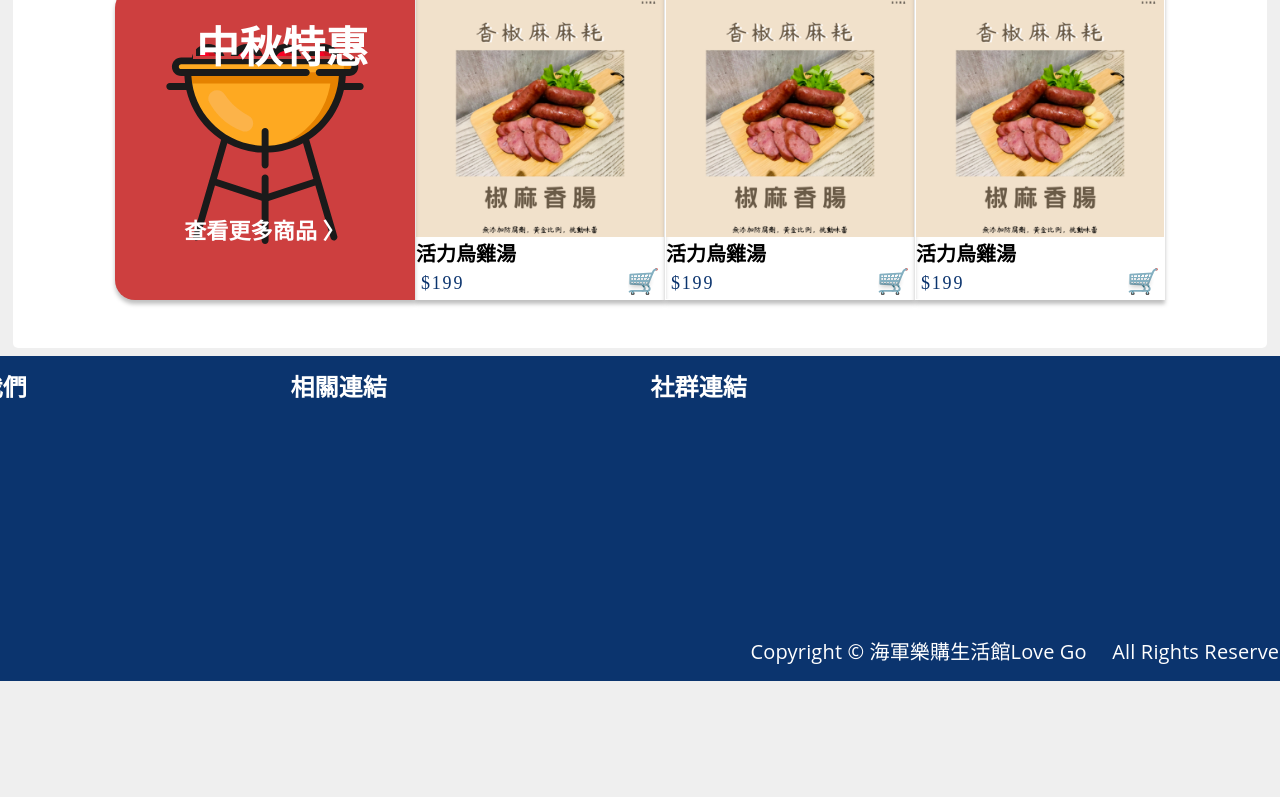
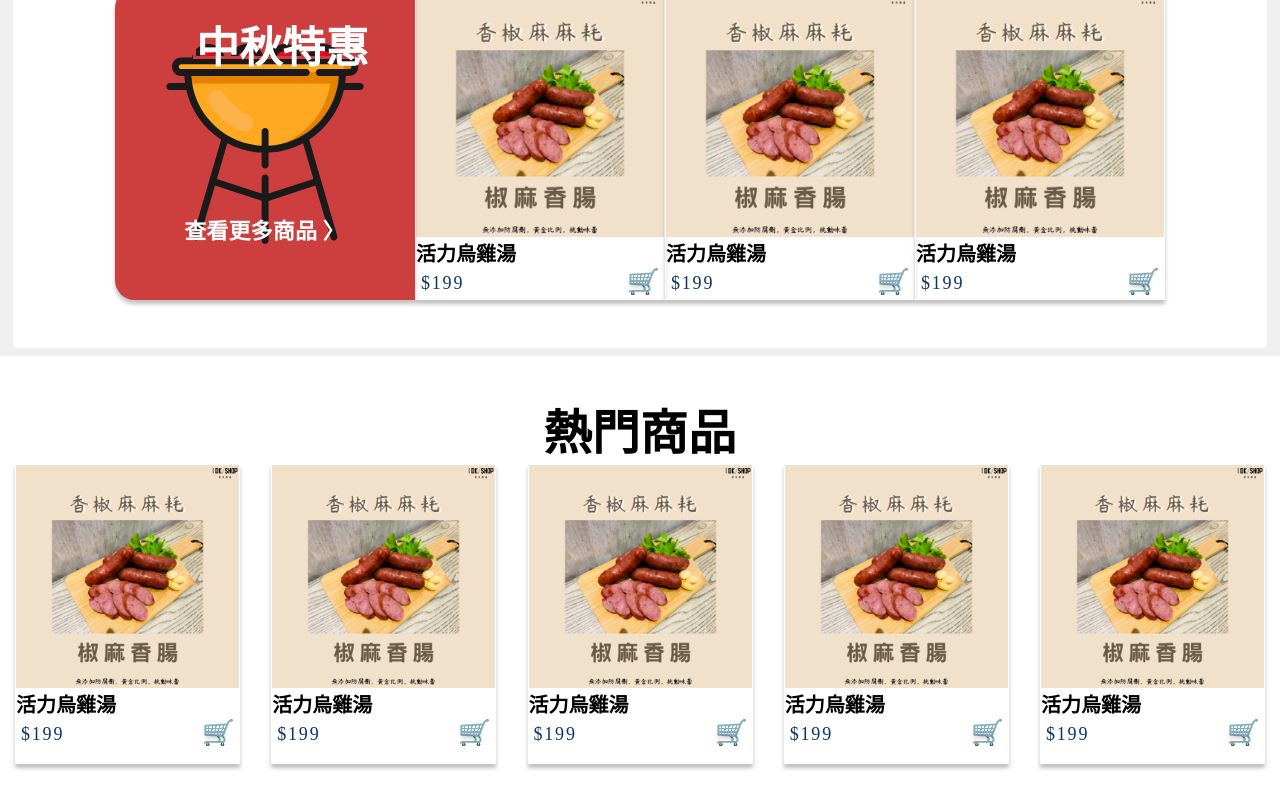
Before and after one commit to jiweihong0/lovego-frontend, a React (Create React App) app: page /lovego-frontend/product/1 in a window 1280 px wide. Shown: the part 2000-2797 px from the top of the page. Before the commit the page ends 2681 px from the top, so only its background shows below. Built offline with nearby package versions, Linux system fonts and the light colour scheme.

Commit message:
feat:熱門商品

```diff
--- a/src/App.js
+++ b/src/App.js
@@ -4,6 +4,7 @@ import Carousel from './components/Carousel/Carousel';
 import CardList from './components/Card/cardList';
 import ListCard from './components/Listcard/ListCard';
 import Footer from './components/Footer/Footer';
+import Popular from './components/Popular/Popular';
 function App() {
   return (
     <>
@@ -18,6 +19,7 @@ function App() {
           <ListCard />
           <ListCard />
         </div>
+        <Popular/>
         <Footer/>
       </section>
 
--- a/src/components/Popular/Popular.js
+++ b/src/components/Popular/Popular.js
@@ -0,0 +1,26 @@
+import lefticon from '../../imgs/lefticon.svg'
+import Card from '../Card/card';
+function Popular() {
+    return (
+        <div className="popular-frame">
+            <p className="popular-text">熱門商品</p>
+            <div className="popular-list">
+                <button className="popular-prev" >
+                    <img src={lefticon} alt="lefticon" />
+                </button>
+                <ul className="popular-list">
+                    <li className="popular-item"><Card/></li>
+                    <li className="popular-item"><Card/></li>
+                    <li className="popular-item"><Card/></li>
+                    <li className="popular-item"><Card/></li>
+                    <li className="popular-item"><Card/></li>
+                </ul>
+                <button className="popular-next">
+                    <img src={lefticon} alt="lefticon"/>
+                </button>
+            </div>
+        </div>
+    );
+}
+
+export default Popular;
--- a/src/styles/mainpage.css
+++ b/src/styles/mainpage.css
@@ -1,5 +1,6 @@
 @import "./card.css";
 @import "./cateprod.css";
+@import "./popular.css";
 
 /* --跑馬燈-- */
 .marquee {
--- /dev/null
+++ b/src/styles/popular.css
@@ -0,0 +1,71 @@
+.popular-frame{
+    display: flex;
+    flex-direction: column;
+    align-items: center;
+    padding: 43px 10px 10px;
+
+    width: 1488.81px;
+    height: 500px;
+
+    background: #FFFFFF;
+}
+
+
+.popular-text{
+    width: 193px;
+    height: 65px;
+    font-family: 'Open Sans';
+    font-style: normal;
+    font-weight: 600;
+    font-size: 48px;
+    line-height: 65px;
+    letter-spacing: 0.15px;
+    text-transform: capitalize;
+    color: #000000;
+}
+
+.popular-frameicon{
+    display: flex;
+    flex-direction: row;
+    align-items: flex-start;
+    padding: 11px 0px;
+    gap: 10px;
+
+    width: 42.34px;
+    height: 122px;
+
+}
+.popular-lefticon{
+    display: flex;
+    flex-direction: row;
+    justify-content: flex-end;
+    align-items: center;
+    padding: 1px;
+    gap: 10px;
+
+    width: 42.34px;
+    height: 100px;
+}
+
+.popular-item{
+    display: flex;
+    height: 300px;
+    width: 18%;
+}
+
+.popular-list{
+    display: flex;
+    justify-content: space-between;
+}
+
+.popular-prev{
+    margin-right: 30px;
+}
+
+.popular-next{
+    margin-left: 30px;
+}
+
+.popular-next>img{
+    transform: rotate(-180deg)
+}
```
Also changed, not shown: src/imgs/lefticon.svg (added).
